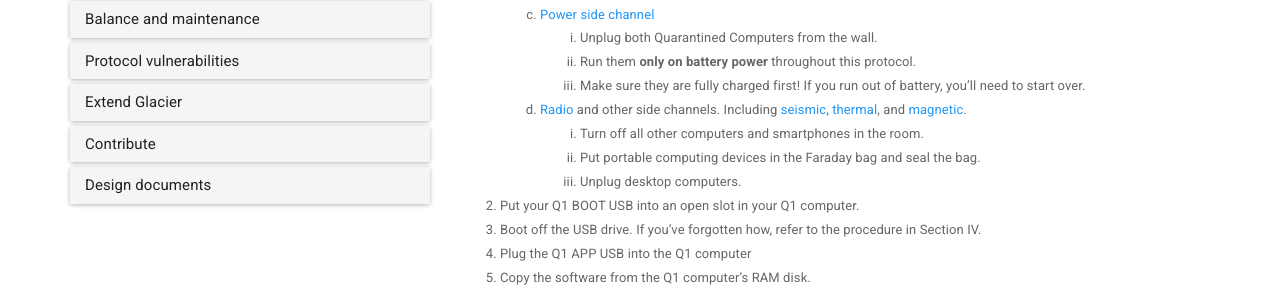
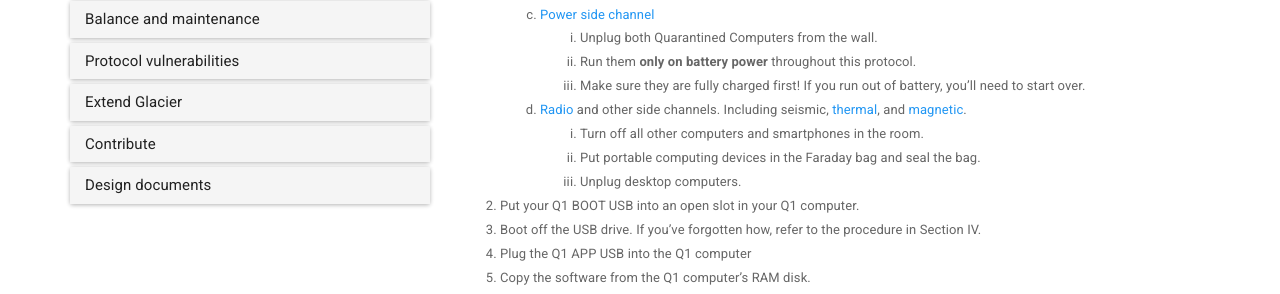
Before and after one commit to GlacierProtocol/glacierprotocol.github.io, a Jekyll site: the page built from _docs/setup/quarantined-workspace.md, in a window 1280 px wide and 900 px high, scrolled down 410 px. Shown: the part 158-452 px from the top of the window. Built offline with Jekyll 4.4.1, drawn with Linux system fonts in a browser that asks for light colours; nearby versions of some CDN libraries; some of the changed lines change nothing that is shown.

Commit message:
Dead link removed

```diff
--- a/_docs/setup/quarantined-workspace.md
+++ b/_docs/setup/quarantined-workspace.md
@@ -25,7 +25,7 @@ first time and do **not** plan on executing the Deposit or Withdrawal protocol n
         you'll need to start over.
     4. [Radio](https://cyber.bgu.ac.il/how-leak-sensitive-data-isolated-computer-air-gap-near-mobile-phone-airhopper/)
     and other side channels. Including
-    [seismic](https://www.cc.gatech.edu/fac/traynor/papers/traynor-ccs11.pdf),
+    seismic,
     [thermal](https://cyber.bgu.ac.il/bitwhisper-heat-air-gap/),
     and [magnetic](https://fc15.ifca.ai/preproceedings/paper_14.pdf).
         1. Turn off all other computers and smartphones in the room.
```
